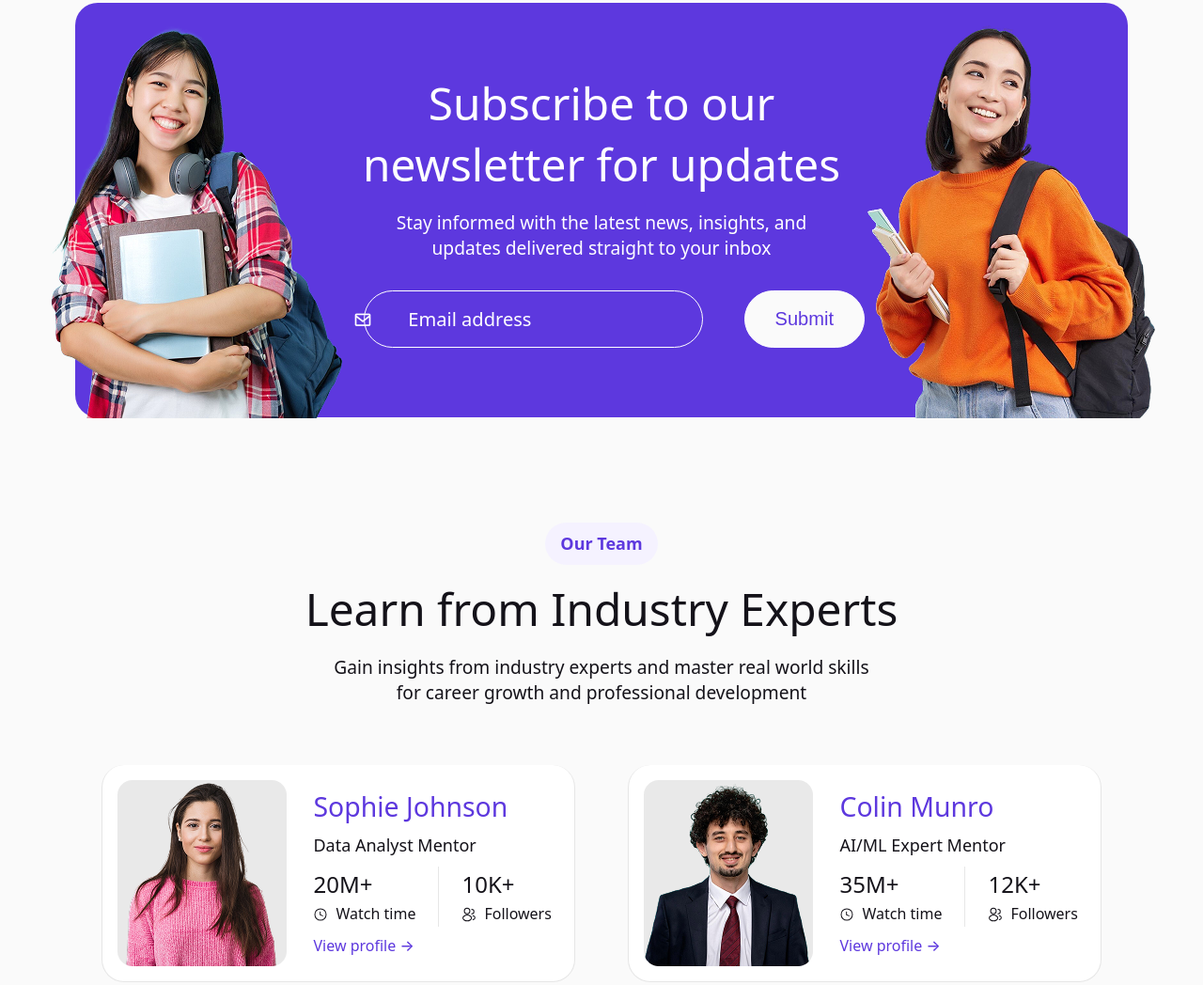
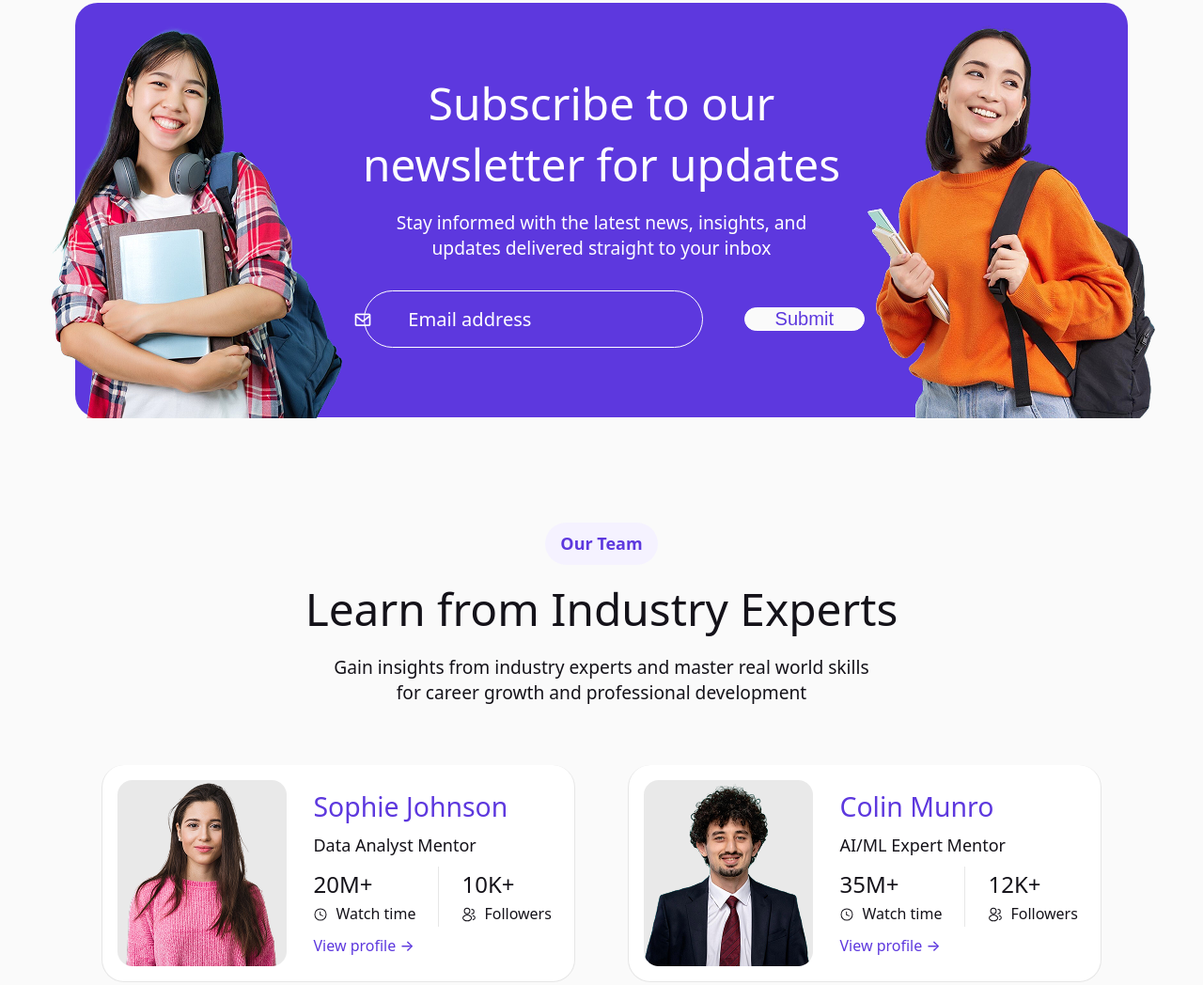
Before and after one commit to alfreddameteykwami/Sparkly, a plain HTML site: page index.html in a window 1280 px wide. Shown: the part 748-1796 px from the top of the page at 94% size. Drawn offline with nearby package versions, Linux system fonts and the light colour scheme.

```diff
--- a/assets/css/main.css
+++ b/assets/css/main.css
@@ -411,6 +411,9 @@
   border: 1px solid var(--text-white);
   border-radius: var(--border-radius);
   padding: 0 2rem;
+  justify-content: center;
+  justify-self: center;
+  align-self: center;
   cursor: pointer;
 }
 
```
